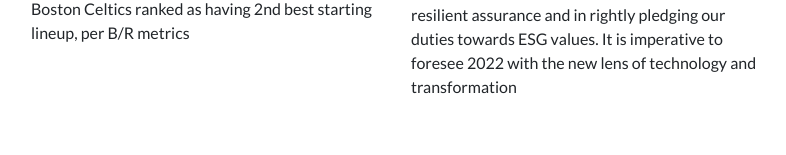
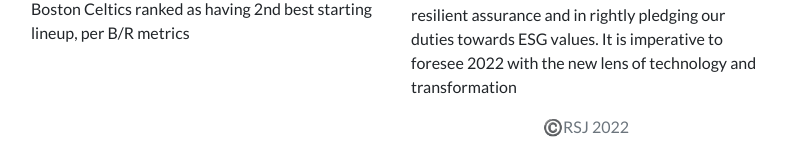
Before and after one commit to Reuben-S-J/django3-My-personal-portfolio, a Django app: page / in a window 1280 px wide. Shown: the part 1749-1904 px from the top of the page, without its empty margins (54-840 px from the left). Before the commit the page ends 1843 px from the top, so only its background shows below. Run offline with Django 3.2, Linux system fonts and the light colour scheme; data comes from the database, SQL or seed files in the repository; some libraries are stand-ins or nearby versions.

Commit message:
third copyright commit

```diff
--- a/portfolio/templates/portfolio/base.html
+++ b/portfolio/templates/portfolio/base.html
@@ -51,6 +51,9 @@
   <div class="container">
     {% block content %}{% endblock %}
   </div>
+  <footer class = "text-muted text-center">
+    <p>©️RSJ {% now 'Y' %}</p>
+  </footer>
 
   <!-- Optional JavaScript -->
   <!-- jQuery first, then Popper.js, then Bootstrap JS -->
--- a/portfolio/templates/portfolio/home.html
+++ b/portfolio/templates/portfolio/home.html
@@ -6,7 +6,7 @@
 
 <div class="row justify-content-center my-3">
   <div class="col-5">
-    <img src="{% static 'portfolio/django potrait.jpg' %}" class="img-fluid">
+    <img src="{% static 'portfolio/django potrait.jpg' %}" class="img-fluid img-rounded" >
   </div>
 </div>
 
```
